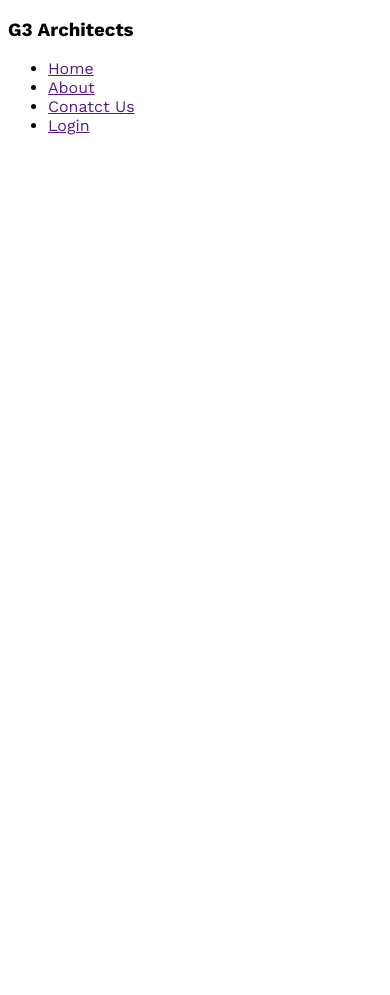
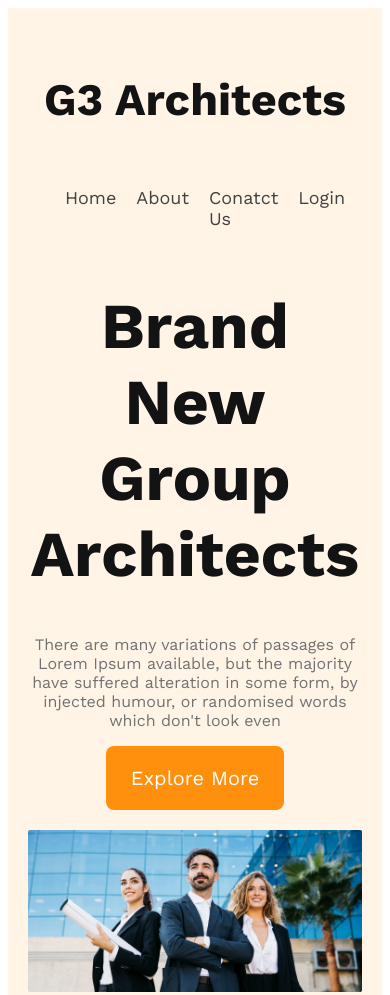
Before and after one commit to NoobCoderIsSed/g3-architects-website, a plain HTML site: page index.html in a window 390 px wide. Shown: the top 995 px of the page. Before the commit the page ends 844 px from the top, so only its background shows below. Drawn offline with nearby package versions, Linux system fonts and the light colour scheme.

Commit message:
header with responsive

```diff
--- a/index.html
+++ b/index.html
@@ -9,7 +9,7 @@
 <body>
     <header>
         <nav>
-            <h3>G3 Architects</h3>
+            <h3 class="nav-tittle">G3 Architects</h3>
             <ul>
                 <li><a href="">Home</a></li>
                 <li><a href="">About</a></li>
@@ -17,6 +17,14 @@
                 <li><a href="">Login</a></li>
             </ul>
         </nav>
+        <div class="banner">
+            <div class="banner-content">
+                <h1 class="banner-tittle">Brand New Group Architects</h1>
+                <p class="banner-description">There are many variations of passages of Lorem Ipsum available, but the majority have suffered alteration in some form, by injected humour, or randomised words which don't look even</p>
+                <button class="btn-primary">Explore More</button>
+            </div>
+            <img src="images/banner.png" alt="">
+        </div>
 
     </header>
     <main>
--- a/styles/architects.css
+++ b/styles/architects.css
@@ -5,3 +5,99 @@
     font-family: 'Open Sans', sans-serif;
     font-family: 'Work Sans', sans-serif;
 }
+
+.btn-primary {
+    border-radius: 8px;
+    background: #FF900E;
+    color: #FFF;
+    padding: 20px 25px;
+    font-size: 20px;
+    border: 0;
+    cursor: pointer;
+}
+
+
+header {
+    background-color: rgba(255, 144, 14, 0.10);
+    padding: 50px 240px;
+}
+
+nav {
+    display: flex;
+    justify-content: space-between;
+    align-items: center;
+}
+
+.nav-tittle {
+    color: var(--dark-01, #131313);
+    font-size: 45px;
+    font-weight: 700;
+}
+
+nav>ul {
+    display: flex;
+}
+
+nav li {
+    list-style: none;
+    margin-right: 20px;
+    font-size: 18px;
+    font-weight: 500;
+}
+
+nav li a {
+    text-decoration: none;
+    color: #424242;
+}
+
+.banner-content {
+    max-width: 800px;
+    text-align: center;
+    margin: 0 auto;
+
+}
+
+.banner-tittle {
+    color: var(--dark-01, #131313);
+    font-size: 64px;
+    font-style: normal;
+    font-weight: 700;
+    line-height: normal;
+}
+
+.banner-description {
+    color: var(--dark-03, #727272);
+    font-size: 16px;
+
+}
+.banner img {
+    margin-top: 20px;
+    width: 100%;
+}
+
+
+/* Responsive */
+/* Mobile */
+@media screen and (max-width:576px) {
+    header{
+        padding: 20px;
+    }
+    nav{
+        flex-direction: column;
+    }
+
+}
+
+
+/* Tablet */
+@media screen and (min-width:576px) and (max-width:960px) {
+    header {
+        padding: 20px;
+    }
+
+
+    nav {
+        flex-direction: column;
+    }
+
+}
```
